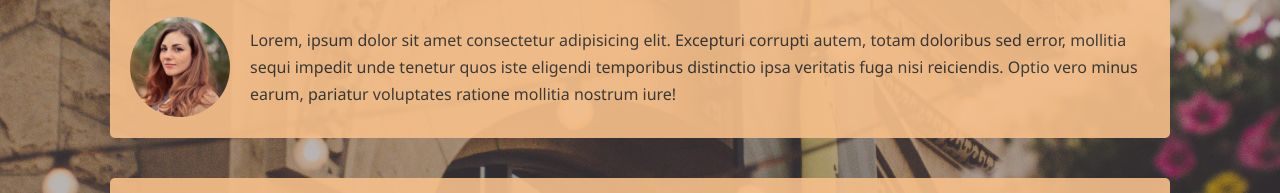
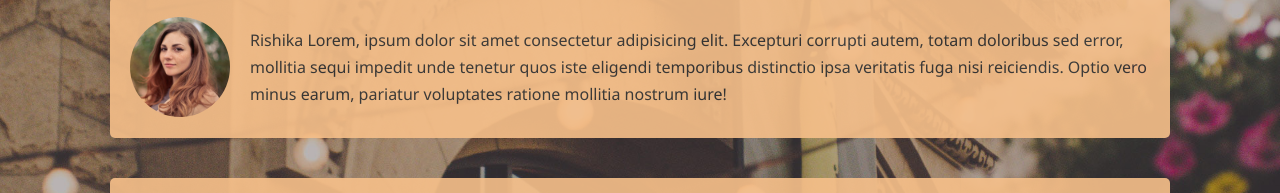
Before and after one commit to ricikasingh/Hotel_website, a plain HTML site: page about.html in a window 1280 px wide. Shown: the part 607-800 px from the top of the page. Drawn offline with Linux system fonts and the light colour scheme.

```diff
--- a/about.html
+++ b/about.html
@@ -53,6 +53,7 @@
       <div class="testimonial bg-primary" >
         <img src="./img/person-1.jpg" alt="suzan">
         <p>
+          Rishika
           Lorem, ipsum dolor sit amet consectetur adipisicing elit. Excepturi corrupti autem, totam doloribus sed error, mollitia sequi impedit unde tenetur quos iste eligendi temporibus distinctio ipsa veritatis fuga nisi reiciendis. Optio vero minus earum, pariatur voluptates ratione mollitia nostrum iure!
 
         </p>
```
